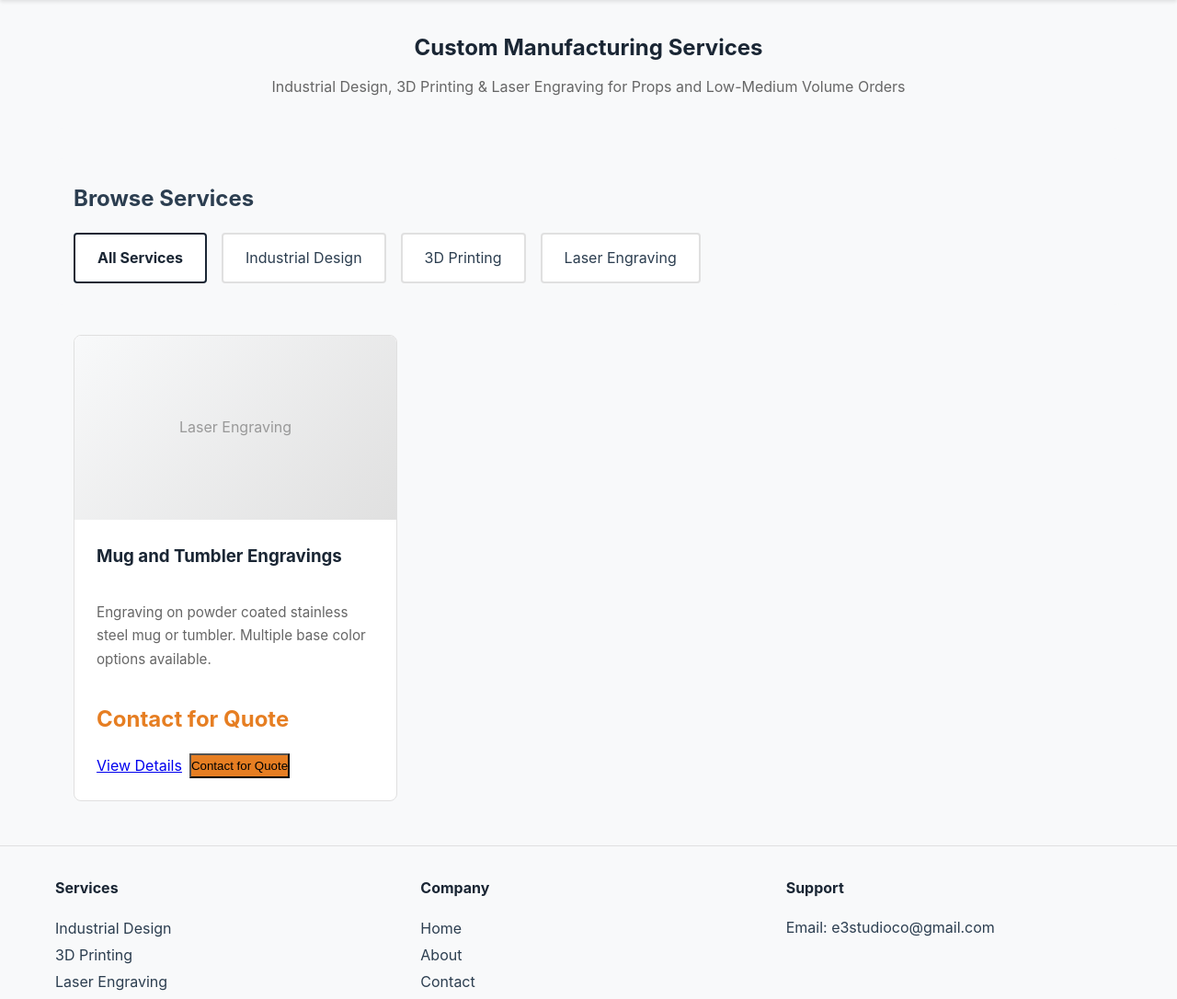
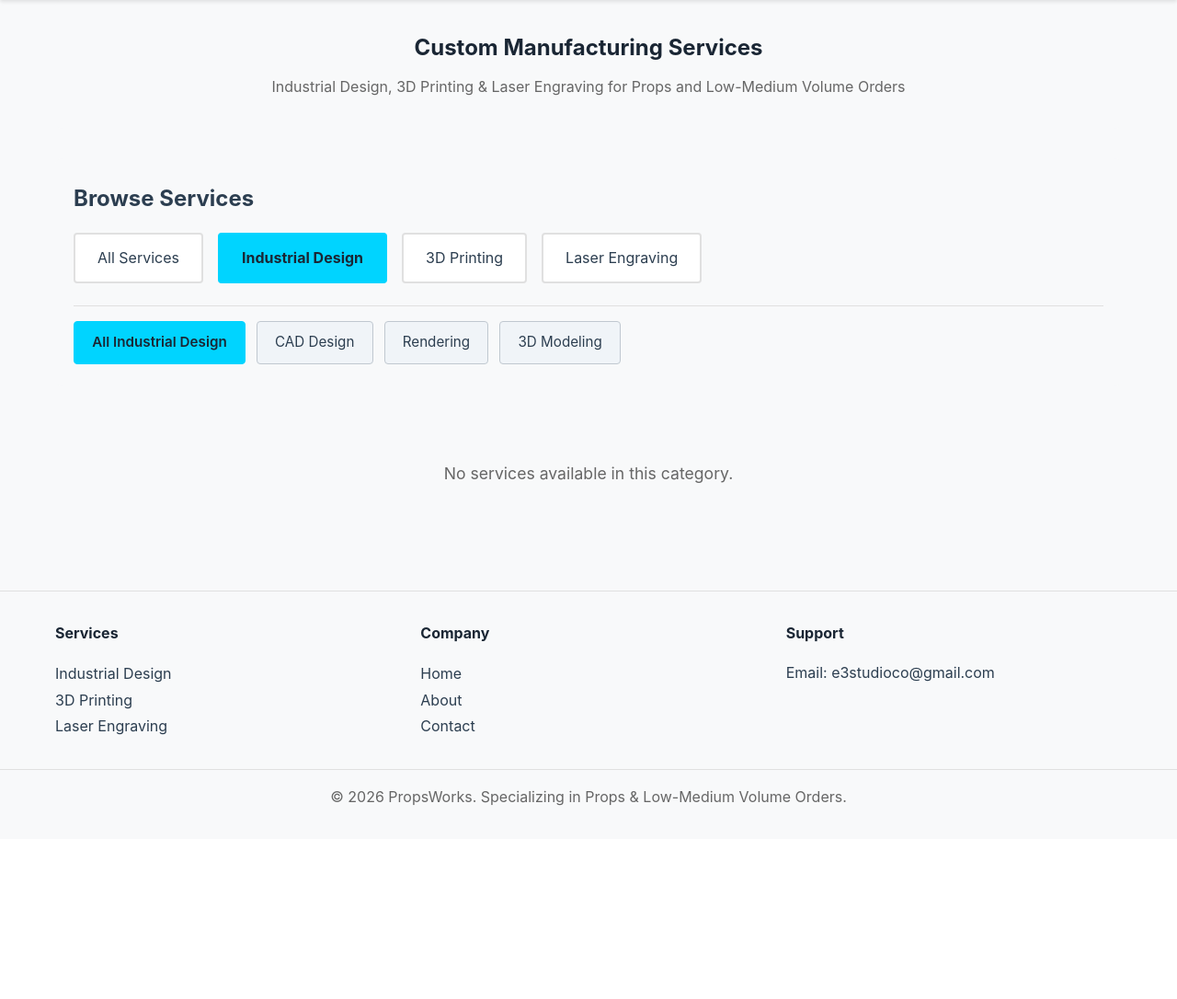
Before and after one commit to eric4oo/e3website, a Flask app: page /services/?category=industrial-design in a window 1280 px wide. Shown: the part 73-1159 px from the top of the page at 92% size. After the commit the page ends 949 px from the top, so only its background shows below. Run offline with Flask 3, Linux system fonts and the light colour scheme.

Commit message:
Fix category filter slugs and add dynamic subcategory filters

```diff
--- a/app/services.py
+++ b/app/services.py
@@ -46,15 +46,33 @@ def load_content():
 @services_bp.route('/')
 def catalog():
     """Display all services/products."""
-    category_id = request.args.get('category_id')
+    category_param = request.args.get('category')
+    subcategory_param = request.args.get('subcategory')
     content = load_content()
     categories = load_categories()
 
-    if category_id:
-        try:
-            category_id = int(category_id)
-            services = Service.query.filter_by(category_id=category_id, is_active=True).all()
-        except (ValueError, TypeError):
+    selected_category = None
+    selected_subcategory = None
+    parent_category = None
+
+    if subcategory_param:
+        # Filtering by subcategory
+        subcategory = Category.query.filter_by(slug=subcategory_param, is_active=True).first()
+        if subcategory:
+            services = Service.query.filter_by(category_id=subcategory.id, is_active=True).all()
+            selected_subcategory = subcategory_param
+            parent_category = subcategory.parent
+            selected_category = parent_category.slug if parent_category else None
+        else:
+            services = Service.query.filter_by(is_active=True).all()
+    elif category_param:
+        # Find category by slug
+        category = Category.query.filter_by(slug=category_param, parent_id=None, is_active=True).first()
+        if category:
+            services = Service.query.filter_by(category_id=category.id, is_active=True).all()
+            selected_category = category_param
+            parent_category = category
+        else:
             services = Service.query.filter_by(is_active=True).all()
     else:
         services = Service.query.filter_by(is_active=True).all()
@@ -62,7 +80,9 @@ def catalog():
     return render_template('services/catalog.html',
                          services=services,
                          categories=categories,
-                         selected_category=category_id,
+                         selected_category=selected_category,
+                         selected_subcategory=selected_subcategory,
+                         parent_category=parent_category,
                          content=content)
 
 
--- a/static/css/style.css
+++ b/static/css/style.css
@@ -371,11 +371,50 @@ main {
     transition: all 0.3s;
 }
 
-.category-btn:hover,
+.category-btn:hover {
+    border-color: var(--accent-color);
+    color: var(--accent-color);
+}
+
 .category-btn.active {
-    border-color: var(--primary-color);
+    background-color: var(--accent-color);
+    border-color: var(--accent-color);
     color: var(--primary-color);
     font-weight: bold;
+}
+
+.subcategory-buttons {
+    display: flex;
+    gap: 0.75rem;
+    flex-wrap: wrap;
+    margin-top: 1.5rem;
+    padding-top: 1rem;
+    border-top: 1px solid var(--border-color);
+}
+
+.subcategory-btn {
+    padding: 0.6rem 1.2rem;
+    background-color: #f0f4f8;
+    border: 1px solid #c0c8d0;
+    border-radius: 4px;
+    text-decoration: none;
+    color: var(--text-color);
+    cursor: pointer;
+    transition: all 0.3s;
+    font-size: 0.95rem;
+}
+
+.subcategory-btn:hover {
+    border-color: var(--accent-color);
+    background-color: #e8f1f8;
+    color: var(--accent-color);
+}
+
+.subcategory-btn.active {
+    background-color: var(--accent-color);
+    border-color: var(--accent-color);
+    color: var(--primary-color);
+    font-weight: 600;
 }
 
 /* Services Grid */
--- a/templates/services/catalog.html
+++ b/templates/services/catalog.html
@@ -14,19 +14,36 @@
                class="category-btn {% if not selected_category %}active{% endif %}">
                 All Services
             </a>
-            <a href="{{ url_for('services.catalog', category='industrial_design') }}"
-               class="category-btn {% if selected_category == 'industrial_design' %}active{% endif %}">
+            <a href="{{ url_for('services.catalog', category='industrial-design') }}"
+               class="category-btn {% if selected_category == 'industrial-design' %}active{% endif %}">
                 Industrial Design
             </a>
-            <a href="{{ url_for('services.catalog', category='3d_printing') }}"
-               class="category-btn {% if selected_category == '3d_printing' %}active{% endif %}">
+            <a href="{{ url_for('services.catalog', category='3d-printing') }}"
+               class="category-btn {% if selected_category == '3d-printing' %}active{% endif %}">
                 3D Printing
             </a>
-            <a href="{{ url_for('services.catalog', category='laser_engraving') }}"
-               class="category-btn {% if selected_category == 'laser_engraving' %}active{% endif %}">
+            <a href="{{ url_for('services.catalog', category='laser-engraving') }}"
+               class="category-btn {% if selected_category == 'laser-engraving' %}active{% endif %}">
                 Laser Engraving
             </a>
         </div>
+
+        {% if parent_category and parent_category.children %}
+        <div class="subcategory-buttons">
+            <a href="{{ url_for('services.catalog', category=parent_category.slug) }}"
+               class="subcategory-btn {% if not selected_subcategory %}active{% endif %}">
+                All {{ parent_category.name }}
+            </a>
+            {% for subcategory in parent_category.children %}
+                {% if subcategory.is_active %}
+                <a href="{{ url_for('services.catalog', category=parent_category.slug, subcategory=subcategory.slug) }}"
+                   class="subcategory-btn {% if selected_subcategory == subcategory.slug %}active{% endif %}">
+                    {{ subcategory.name }}
+                </a>
+                {% endif %}
+            {% endfor %}
+        </div>
+        {% endif %}
     </div>
 </section>
 
```
